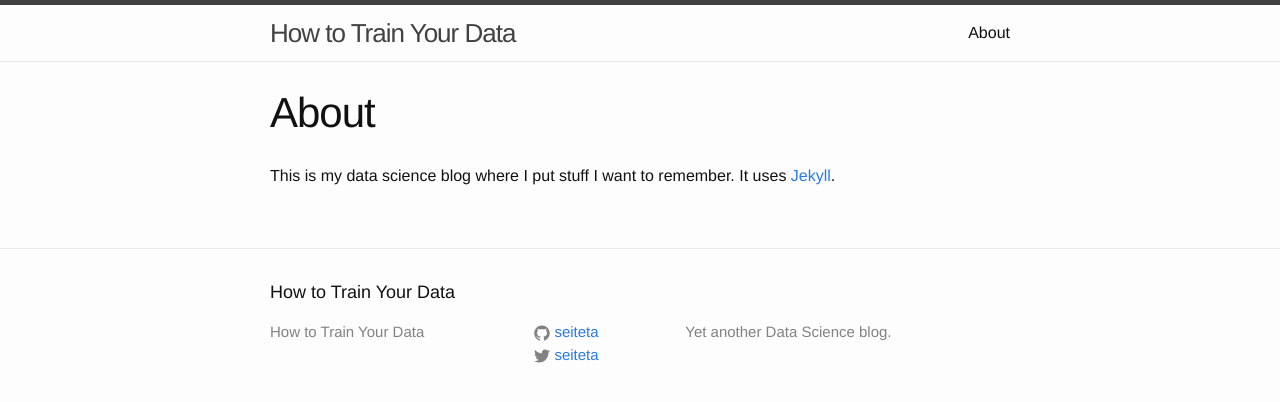
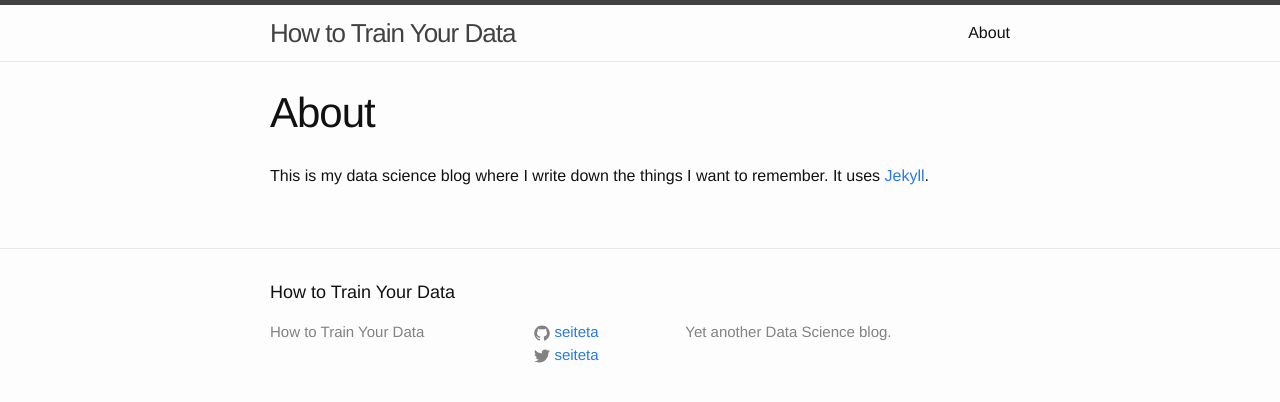
Before and after one commit to seiteta/seiteta.github.io_old, a Jekyll site: the page built from about.md, in a window 1280 px wide. Shown: the top 402 px of the page. Built offline with Jekyll 4.4.1, drawn with Linux system fonts in a browser that asks for light colours.

Commit message:
Update about.md

```diff
--- a/about.md
+++ b/about.md
@@ -4,4 +4,4 @@ title: About
 permalink: /about/
 ---
 
-This is my data science blog where I put stuff I want to remember. It uses [Jekyll](http://jekyllrb.com/).
+This is my data science blog where I write down the things I want to remember. It uses [Jekyll](http://jekyllrb.com/).
```
